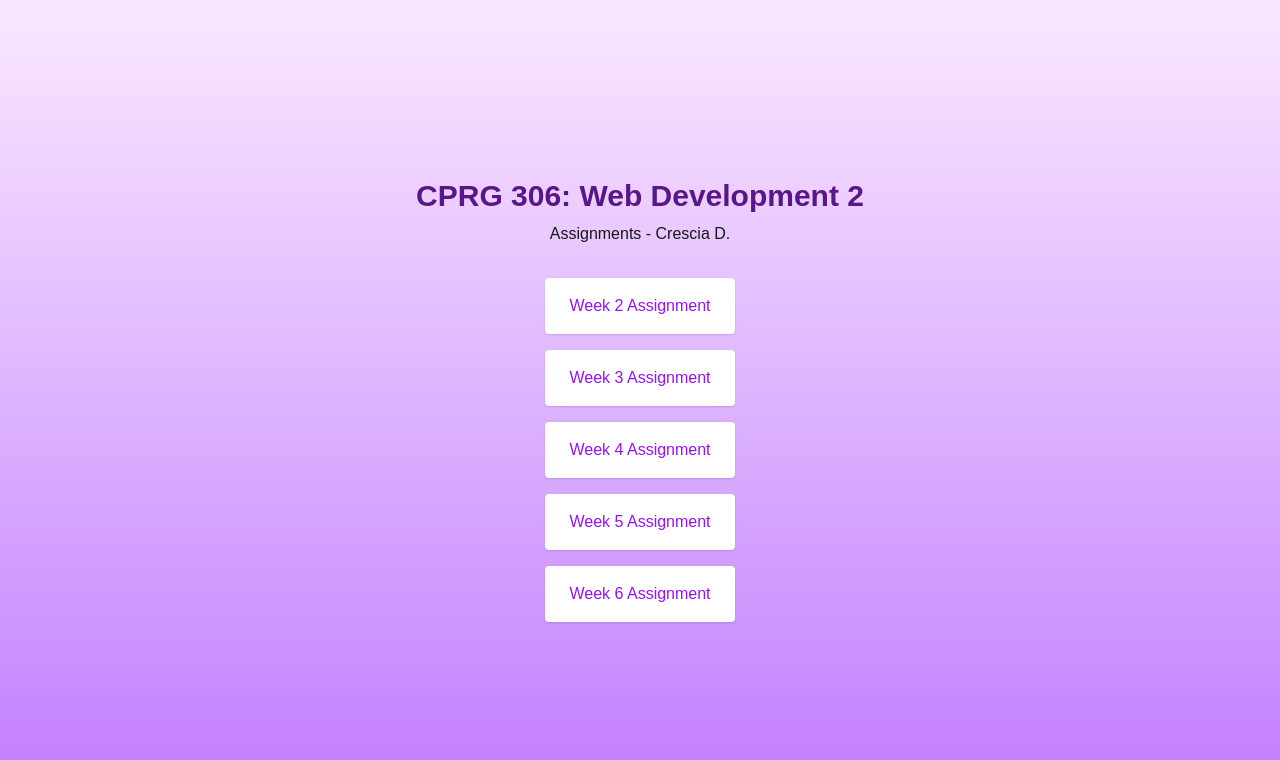
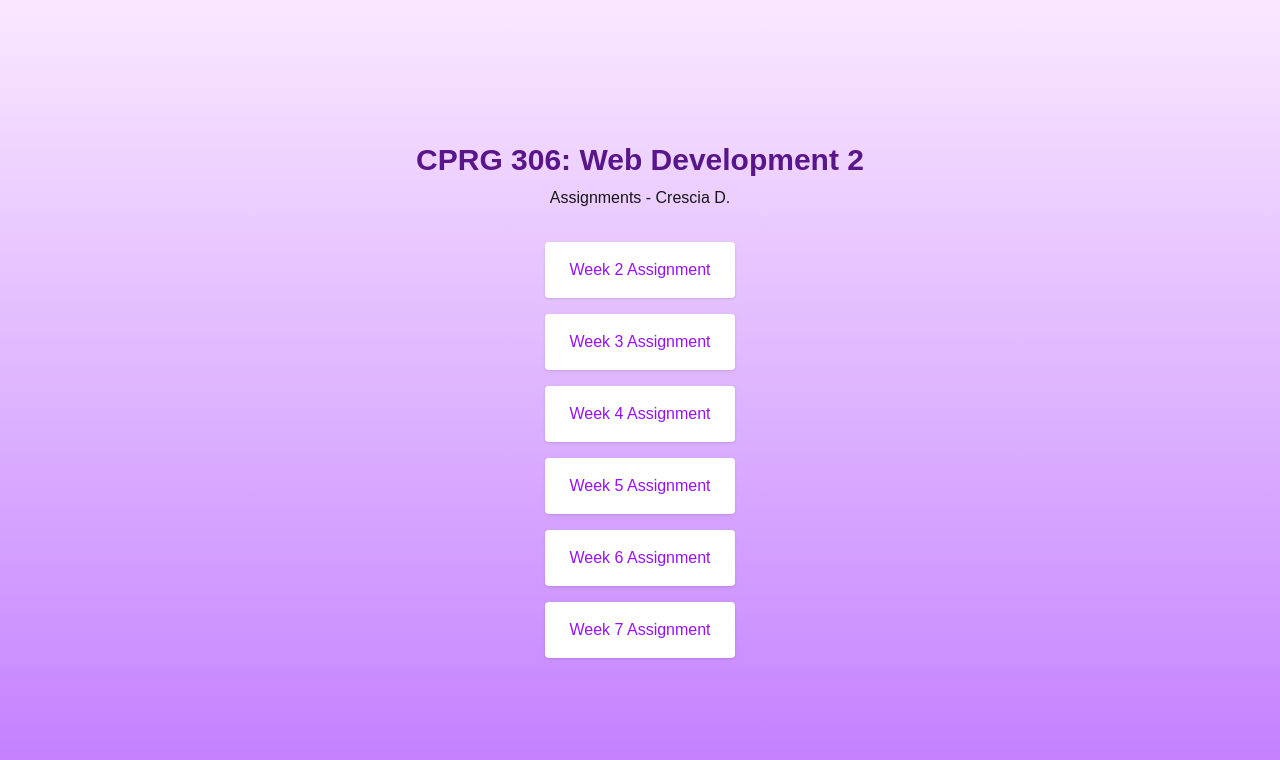
Before and after one commit to cresdom/cprg306-assignments, a Next.js app: page / in a window 1280 px wide. Shown: the top 760 px of the page. Built offline with nearby package versions, Linux system fonts and the light colour scheme.

Commit message:
added link to week-7 on home page

```diff
--- a/app/page.js
+++ b/app/page.js
@@ -29,6 +29,10 @@ export default function Home() {
           <Link href="week-6" className="text-purple-600 font-light hover:underline">Week 6 Assignment</Link>
         </div>
 
+        <div className="bg-white px-6 py-4 rounded shadow">
+          <Link href="week-7" className="text-purple-600 font-light hover:underline">Week 7 Assignment</Link>
+        </div>
+
       </main>
     </div>
   );
```
